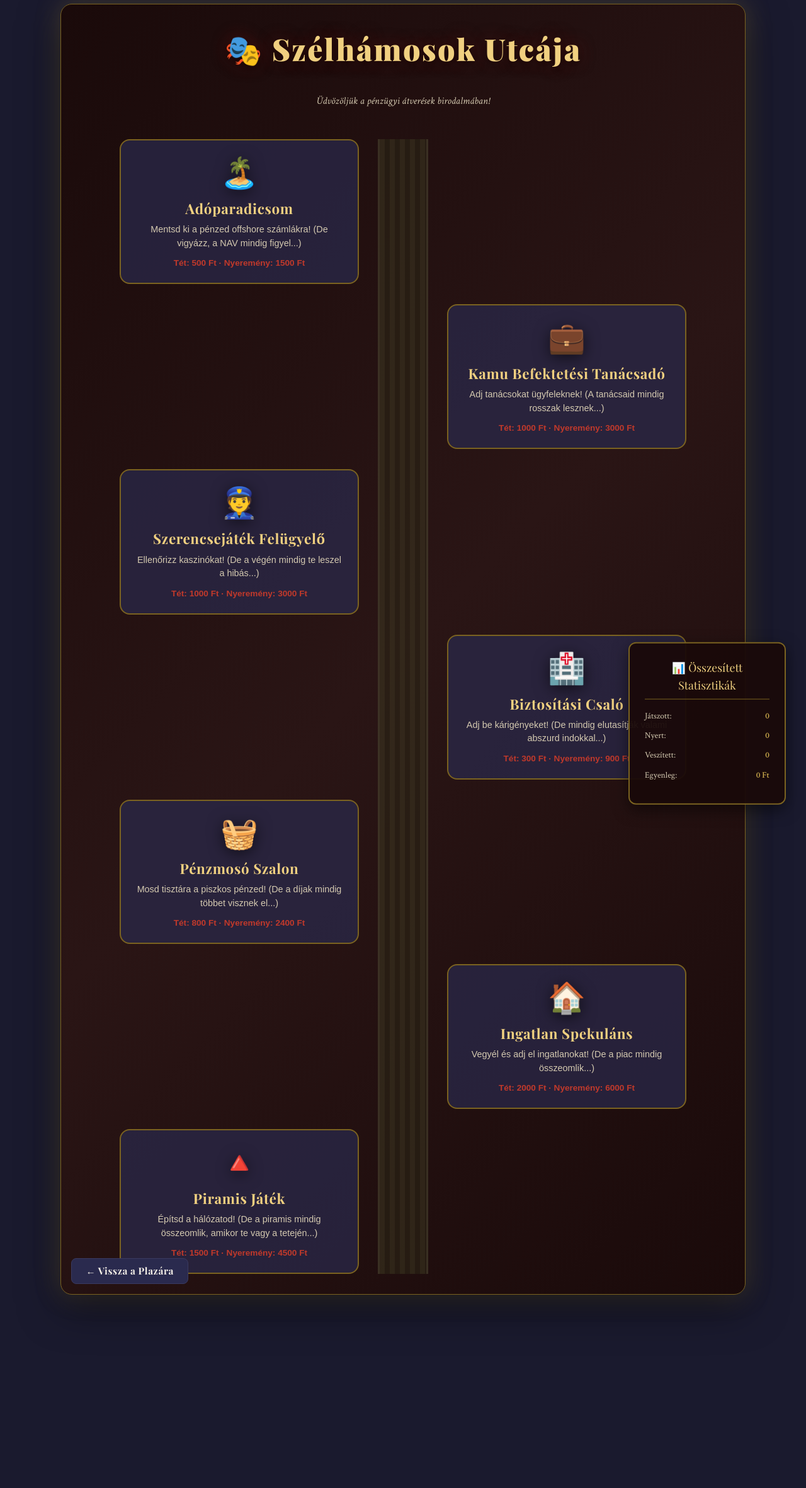
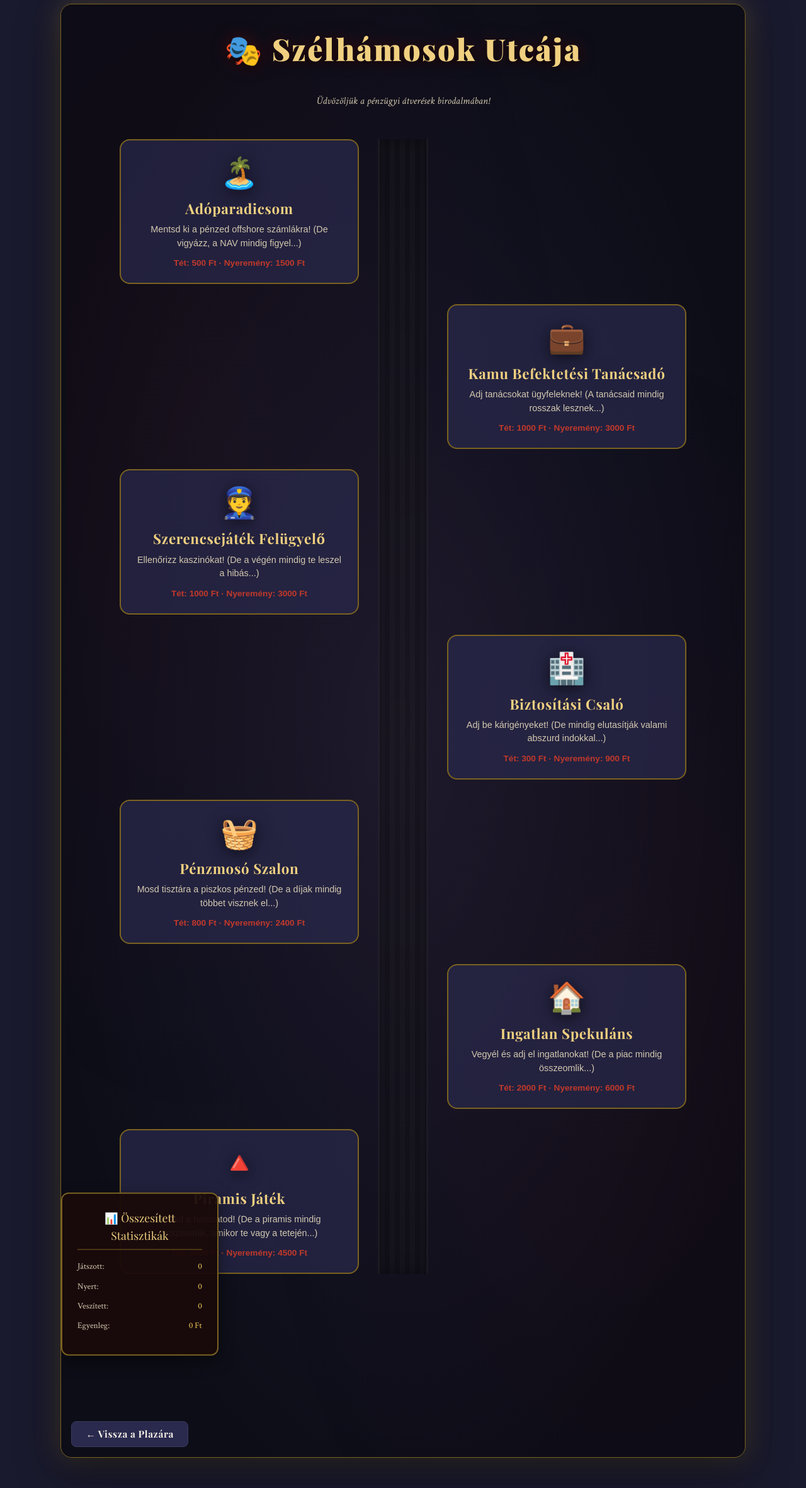
Before and after one commit to Benedek45/penzugy, a Flask app: template templates/games/scam.html in a window 1280 px wide. Shown: the part 66-2429 px from the top of the page at 63% size. Run offline with Flask 3, Linux system fonts and the light colour scheme; the template is opened without the code that fills it, so the values that code supplies are empty.

Commit message:
Add mysterious dark atmosphere to Szélhámosok Utcája lobby
- Changed background to var(--dark) matching main hub
- Added radial-gradient overlay for depth
- Added subtle red fog effect with slow drift animation
- Darkened street path with shadow effects
- Creates mysterious, ominous atmosphere fitting the scam theme

```diff
--- a/templates/games/scam.html
+++ b/templates/games/scam.html
@@ -26,9 +26,40 @@
   border-radius: 18px;
   border: 1px solid var(--gold-dim);
   box-shadow: 0 20px 64px var(--shadow), 0 0 40px var(--shadow-gold);
-  background: linear-gradient(135deg, #1a0a0a 0%, #2a1515 50%, #1a0a0a 100%);
+  background: var(--dark);
   min-height: 600px;
   padding: 2rem;
+}
+
+#screen-lobby::before {
+  content: '';
+  position: absolute;
+  inset: 0;
+  background: radial-gradient(ellipse at center, transparent 0%, var(--shadow) 78%);
+  pointer-events: none;
+  z-index: 0;
+}
+
+#screen-lobby::after {
+  content: '';
+  position: absolute;
+  inset: 0;
+  background:
+    radial-gradient(ellipse at 20% 30%, rgba(139,26,26,0.08) 0%, transparent 50%),
+    radial-gradient(ellipse at 80% 70%, rgba(139,26,26,0.08) 0%, transparent 50%);
+  pointer-events: none;
+  z-index: 0;
+  animation: fog-drift 20s ease-in-out infinite;
+}
+
+@keyframes fog-drift {
+  0%, 100% { opacity: 0.5; transform: translateX(0); }
+  50% { opacity: 0.8; transform: translateX(10px); }
+}
+
+#screen-lobby > * {
+  position: relative;
+  z-index: 1;
 }
 
 .lobby-title {
@@ -65,15 +96,16 @@
   transform: translateX(-50%);
   background: repeating-linear-gradient(
     90deg,
-    #3a3520 0px,
-    #3a3520 8px,
-    #2a2515 8px,
-    #2a2515 16px
+    #1a1a1a 0px,
+    #1a1a1a 8px,
+    #0f0f0f 8px,
+    #0f0f0f 16px
   );
-  border-left: 3px solid #4a4530;
-  border-right: 3px solid #4a4530;
-  opacity: 0.6;
+  border-left: 3px solid #2a2a2a;
+  border-right: 3px solid #2a2a2a;
+  opacity: 0.4;
   z-index: 0;
+  box-shadow: inset 0 0 20px rgba(0,0,0,0.8);
 }
 
 .games-grid {
```
